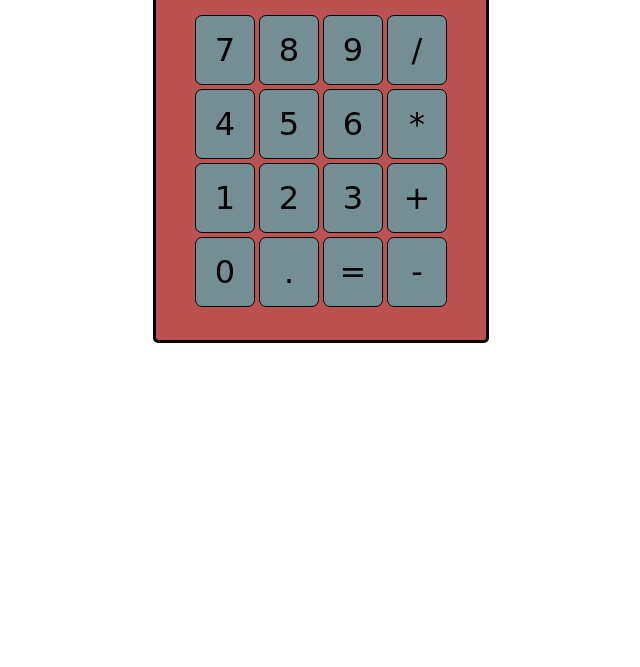
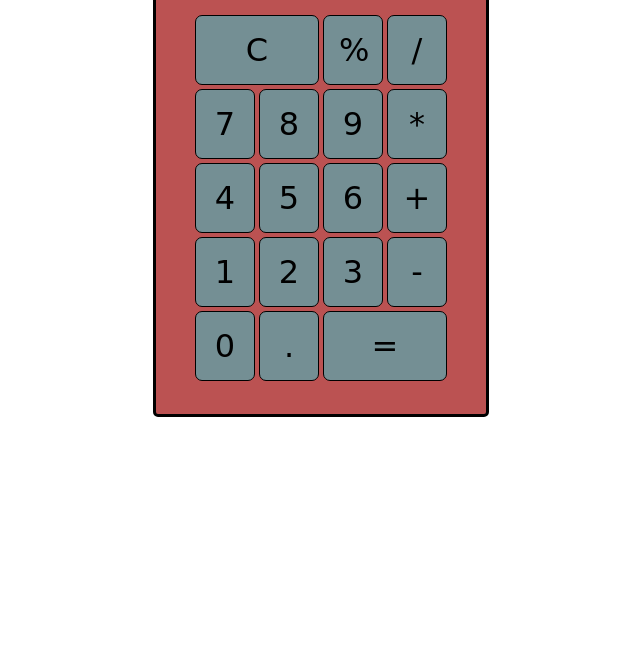
Before and after one commit to Tweek43110/calculator, a plain HTML site: page index.html in a window 1280 px wide. Shown: the part 133-800 px from the top of the page, without its empty margins (319-959 px from the left). Drawn offline with Linux system fonts and the light colour scheme; a web font is replaced by a local one.

Commit message:
Added more buttons to styling

```diff
--- a/index.html
+++ b/index.html
@@ -10,37 +10,42 @@
 
         <div id="container">
             <table>
-            <div id="output">
-                    <p>5+5=10</p>
+            <div>
+                <p id="output"></p>
                 </div>
                 <div id="info">
                 <h1>Javascript Calculator</h1><h2>version 1.0</h2>
                 </div>
-
+                <div id="grid">
                 <tr>
-                    <td><button>7</button></td>
-                    <td><button>8</button></td>
-                    <td><button>9</button></td>
-                    <td><button>/</button></td>
+                    <td colspan="2"><button id="clear">C</button></td>
+                    <td><button id="percent">%</button></td>
+                    <td><button id="divide">/</button></td>
                 </tr>
                 <tr>
-                    <td><button>4</button></td>
-                    <td><button>5</button></td>
-                    <td><button>6</button></td>
-                    <td><button>*</button></td>
+                    <td><button id="seven">7</button></td>
+                    <td><button id="eight">8</button></td>
+                    <td><button id="nine">9</button></td>
+                    <td><button id="multiply">*</button></td>
                 </tr>
                 <tr>
-                    <td><button>1</button></td>
-                    <td><button>2</button></td>
-                    <td><button>3</button></td>
-                    <td><button>+</button></td>
+                    <td><button id="four">4</button></td>
+                    <td><button id="five">5</button></td>
+                    <td><button id="six">6</button></td>
+                    <td><button id="plus">+</button></td>
                 </tr>
                 <tr>
-                    <td><button>0</button></td>
-                    <td><button>.</button></td>
-                    <td><button>=</button></td>
-                    <td><button>-</button></td>
+                    <td><button id="one">1</button></td>
+                    <td><button id="two">2</button></td>
+                    <td><button id="three">3</button></td>
+                    <td><button id="subtract">-</button></td>
                 </tr>
+                <tr>
+                    <td><button id="zero">0</button></td>
+                    <td><button id="decimal">.</button></td>
+                    <td colspan="2"><button id="equals">=</button></td>
+                </tr>
+                </div>
             </table>
 
         </div>
--- a/stylesheet.css
+++ b/stylesheet.css
@@ -30,6 +30,9 @@ table {
     padding: 15px;
 }
 
+#grid {
+    display:
+}
 
 button {
     border: 1px solid black;
@@ -44,6 +47,10 @@ button:hover {
     background-color: #AEC9CE;
 }
 
+#equals, #clear{
+    width: 124px;
+}
+
 #info{
     margin: auto;
     padding: 10px;
```
